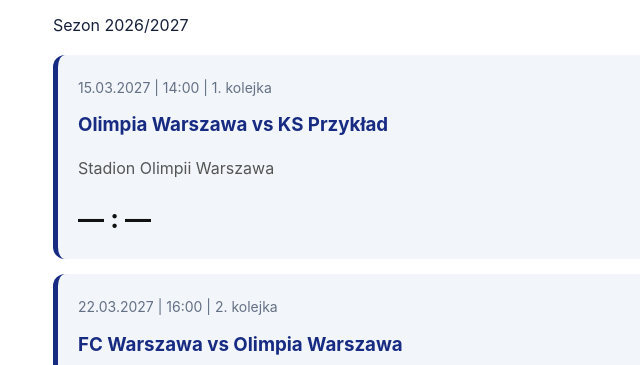
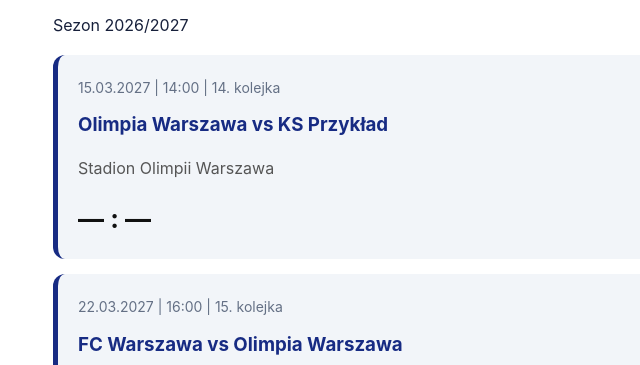
Before and after one commit to OlimpiaWarszawa/olimpia-warszawa, a plain HTML site: page index.html in a window 1280 px wide. Shown: the part 4371-4736 px from the top of the page, 27-667 px from the left. Drawn offline with Linux system fonts and the light colour scheme.

Commit message:
Update match schedule in index.html

```diff
--- a/index.html
+++ b/index.html
@@ -142,14 +142,14 @@
   <p>Sezon 2026/2027</p>
 
   <div class="mecz">
-    <span>15.03.2027 | 14:00 | 1. kolejka</span>
+    <span>15.03.2027 | 14:00 | 14. kolejka</span>
     <h3>Olimpia Warszawa vs KS Przykład</h3>
     <p>Stadion Olimpii Warszawa</p>
     <strong>— : —</strong>
   </div>
 
   <div class="mecz">
-    <span>22.03.2027 | 16:00 | 2. kolejka</span>
+    <span>22.03.2027 | 16:00 | 15. kolejka</span>
     <h3>FC Warszawa vs Olimpia Warszawa</h3>
     <p>Stadion FC Warszawa</p>
     <strong>— : —</strong>
```
